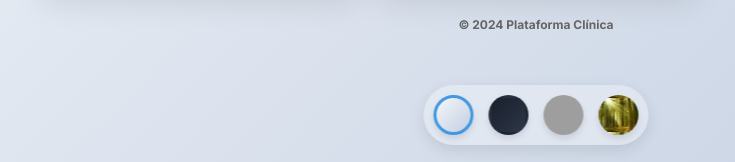
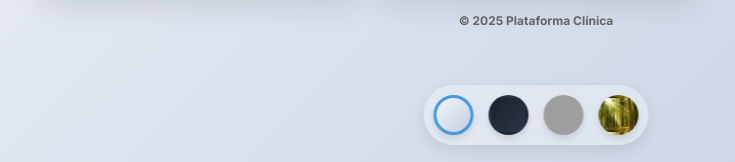
Before and after one commit to DocNil/site, a plain HTML site: page index2.html in a window 1280 px wide. Shown: the part 635-797 px from the top of the page, 104-839 px from the left. Drawn offline with nearby package versions, Linux system fonts and the light colour scheme; grey boxes are pictures that could not be loaded.

Commit message:
Update index2.html

```diff
--- a/index2.html
+++ b/index2.html
@@ -175,8 +175,8 @@
             </div>
         </div>
 
-        <footer class="text-center mt-6">
-            <p class="text-xs" style="color: var(--text-secondary);">© 2024 Plataforma Clínica</p>
+        <footer class="text-center mt-4">
+            <p class="text-xs" style="color: var(--text-secondary);">© 2025 Plataforma Clínica</p>
         </footer>
 
         <div class="theme-selector">
```
